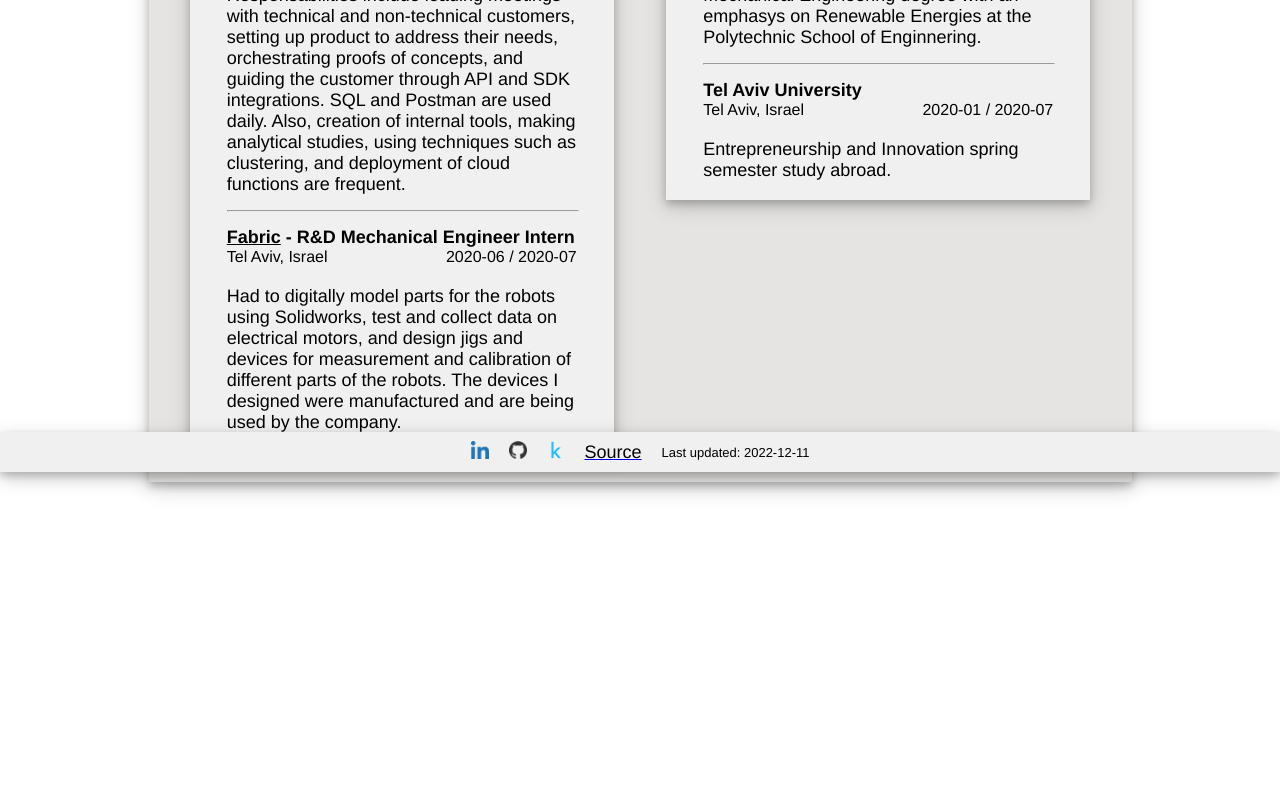
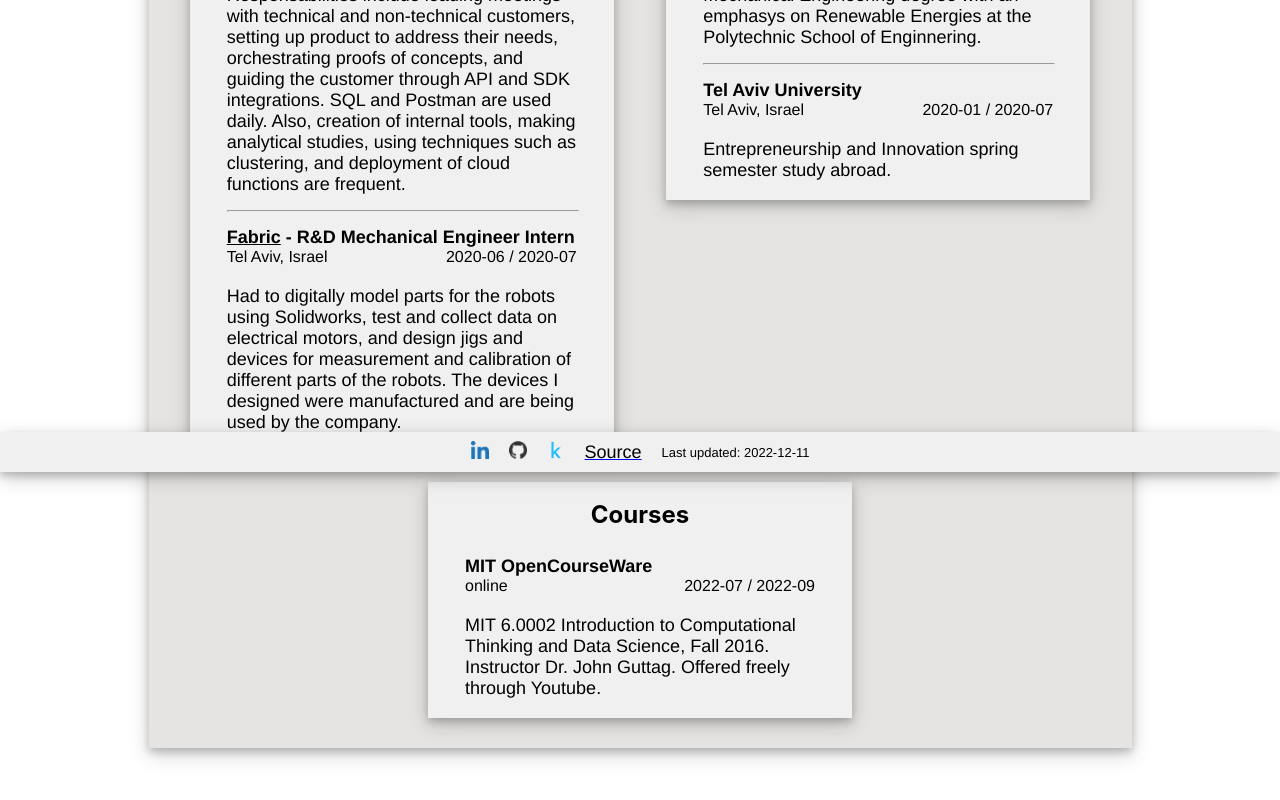
Before and after one commit to guerchen/my-site, a React (Create React App) app: page /career in a window 1280 px wide. Shown: the part 328-1128 px from the top of the page. Before the commit the page ends 900 px from the top, so only its background shows below. Built offline with nearby package versions, Linux system fonts and the light colour scheme.

Commit message:
Added courses section to career page

```diff
--- a/src/pages/career.css
+++ b/src/pages/career.css
@@ -1,6 +1,6 @@
 .career-card {
     background-color: #E5E4E2;
-    height: 80%;
+    height: auto;
     max-width: 923px;
     width: auto;
     box-shadow: 0 4px 8px 0 rgba(0, 0, 0, 0.2), 0 6px 20px 0 rgba(0, 0, 0, 0.19);
@@ -13,19 +13,7 @@
     gap: 30px;
 }
 
-.education-text-card {
-    background-color: #f0f0f0;
-    height: auto;
-    max-width: 350px;
-    width: auto;
-    box-shadow: 0 4px 8px 0 rgba(0, 0, 0, 0.2), 0 6px 20px 0 rgba(0, 0, 0, 0.19);
-    padding: 2% 4%;
-    display: flex;
-    flex-direction: column;
-    row-gap: 7px;
-}
-
-.work-text-card {
+.career-text-card {
     background-color: #f0f0f0;
     height: auto;
     max-width: 350px;
--- a/src/pages/career.js
+++ b/src/pages/career.js
@@ -7,7 +7,7 @@ function Career() {
     return (
         <div className='content'>
             <div className='career-card'>
-                <div className='work-text-card'>
+                <div className='career-text-card'>
                     <h2 className='section-title'>Work</h2>
 
                     <CareerEntry work={true} link='https://www.idwall.co' company='idwall' role='Solutions Consultant'
@@ -26,7 +26,7 @@ function Career() {
                     of the robots. The devices I designed were manufactured and are being used by the company.'/>
 
                 </div>
-                <div className='education-text-card'>
+                <div className='career-text-card'>
                     <h2 className='section-title'>Education</h2>
 
                     <CareerEntry work={false} company='Universidade de São Paulo'
@@ -41,6 +41,16 @@ function Career() {
                     description='Entrepreneurship and Innovation spring semester study abroad.'/>
 
                 </div>
+
+                <div className='career-text-card'>
+                    <h2 className='section-title'>Courses</h2>
+
+                    <CareerEntry work={false} company='MIT OpenCourseWare'
+                    locale='online' period='2022-07 / 2022-09'
+                    description='MIT 6.0002 Introduction to Computational Thinking and Data Science, Fall 2016.
+                    Instructor Dr. John Guttag. Offered freely through Youtube.'/>
+
+                </div>
             </div>
             <Footer />
         </div>
```
